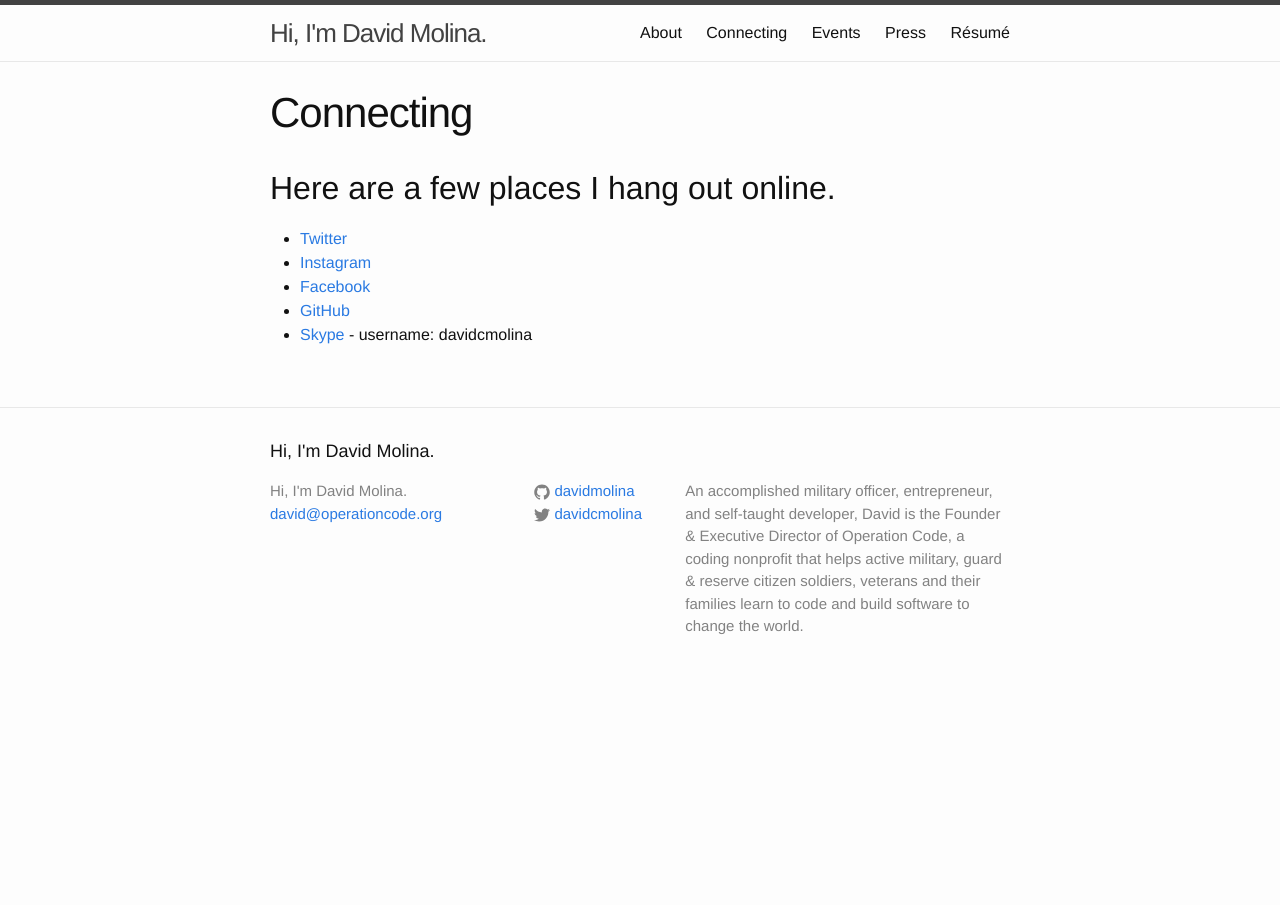
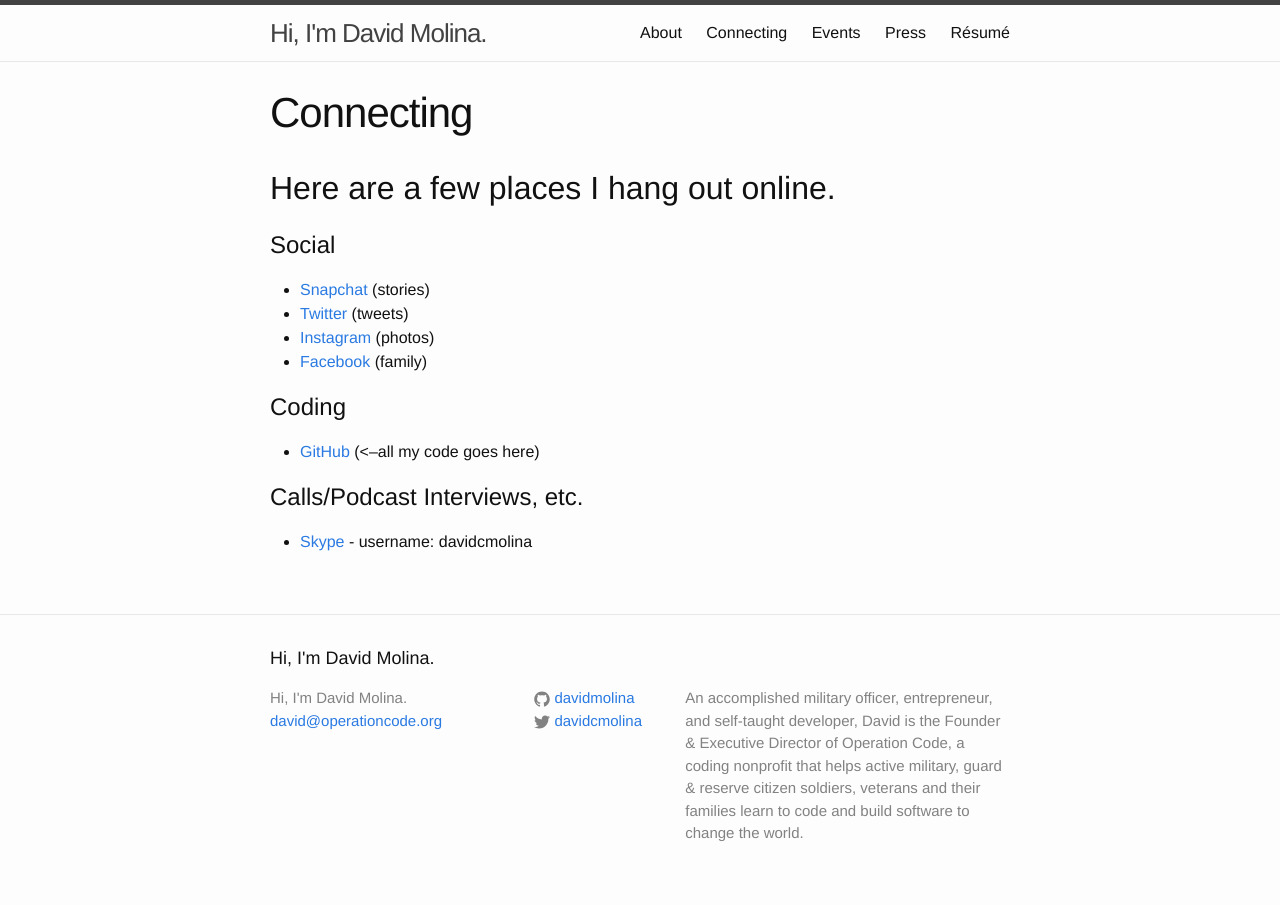
Before and after one commit to davidmolina/davidmolina.github.io, a Jekyll site: the page built from connecting.md, in a window 1280 px wide. Built offline with Jekyll 4.4.1, drawn with Linux system fonts in a browser that asks for light colours.

Commit message:
Add Snapchat

```diff
--- a/connecting.md
+++ b/connecting.md
@@ -6,8 +6,14 @@
 
 ## Here are a few places I hang out online.
 
-- [Twitter](https://twitter.com/davidcmolina)
-- [Instagram](https://www.instagram.com/davidcmolina/)
-- [Facebook](https://www.facebook.com/david.molina1)
-- [GitHub](https://github.com/davidmolina/)
+# Social
+- [Snapchat](https://snapchat.com/add/davidcmolina) (stories)
+- [Twitter](https://twitter.com/davidcmolina) (tweets)
+- [Instagram](https://www.instagram.com/davidcmolina/) (photos)
+- [Facebook](https://www.facebook.com/david.molina1) (family)
+
+# Coding
+- [GitHub](https://github.com/davidmolina/) (<--all my code goes here)
+
+# Calls/Podcast Interviews, etc.
 - [Skype](https://www.skype.com/) - username: davidcmolina
```
